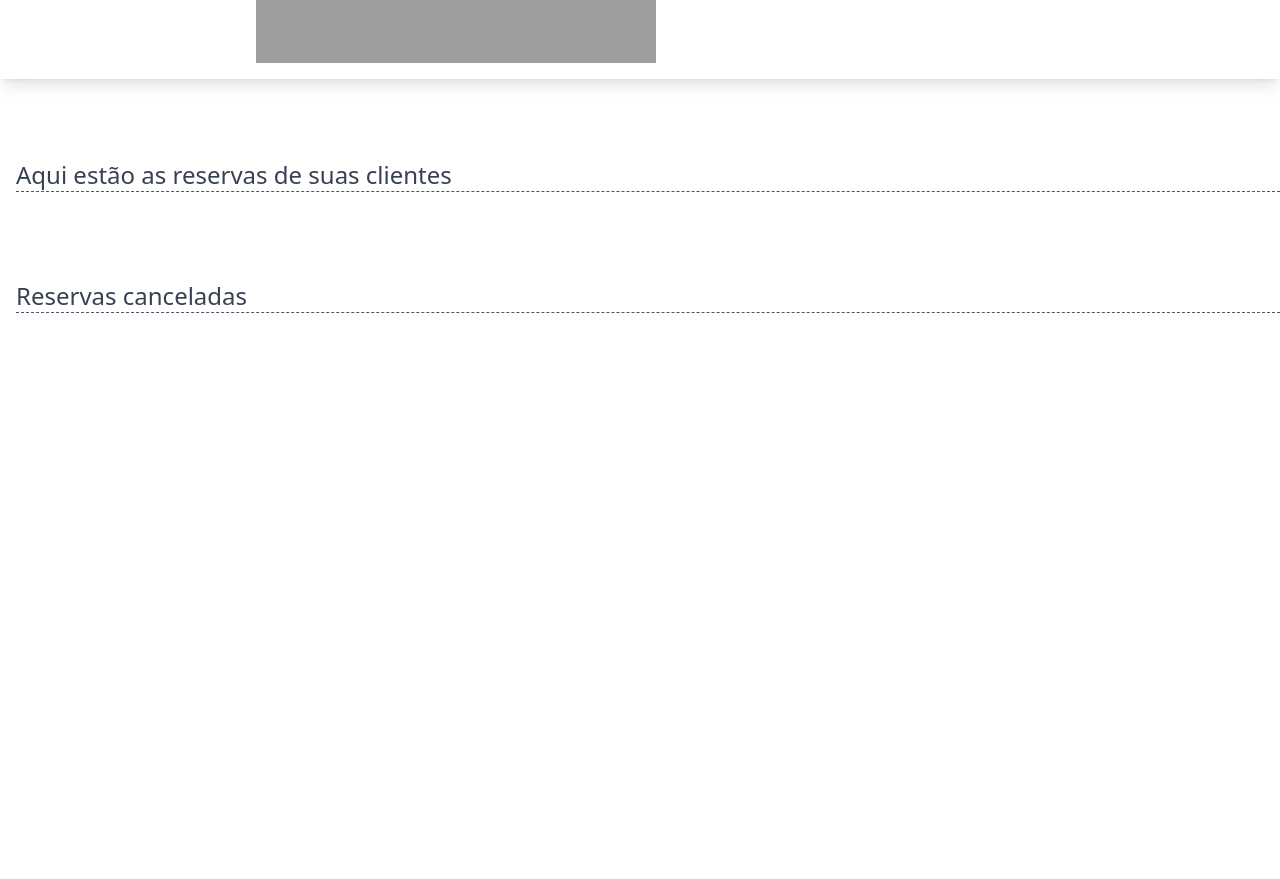
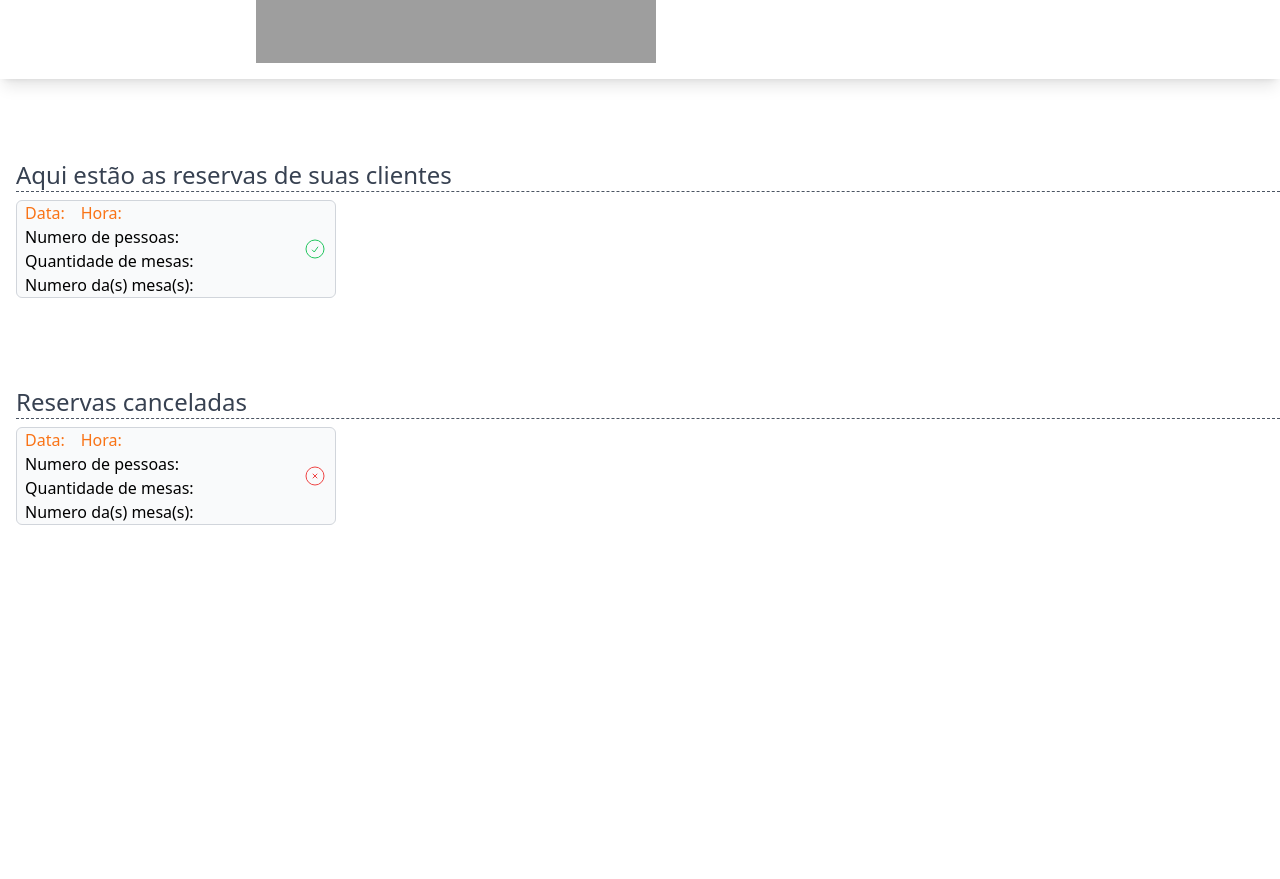
Before and after one commit to FelipeCostaOliveira/Reserva-restaurante, a Flask app: page /reservasCadastradas in a window 1280 px wide. Shown: the part 253-1132 px from the top of the page. Run offline with Flask 3, Linux system fonts and the light colour scheme; some libraries are stand-ins or nearby versions; grey boxes are pictures that could not be loaded.

Commit message:
STYLE :: Etilizando o card de reservas

```diff
--- a/templates/restaurante/ReservasCadastradas.html
+++ b/templates/restaurante/ReservasCadastradas.html
@@ -15,33 +15,47 @@
    {% include 'componentes/navbar.html' %}
 </header>
 <body>
-    <form action="/reservasCadastradas" method="post" class="flex min-h-screen flex-col ">
+    <form action="/reservasCadastradas" method="post" class="flex min-h-screen flex-col">
         <div class="flex flex-col">
             <div>
                 <div class="mt-20 ml-4 border-dashed border-b border-gray-600">
                      <h1 class="text-2xl text-gray-700 font-medium">Aqui estão as reservas de suas clientes</h1>
                 </div>
-            <form action="/reserva" method="post">
-
-                {% for reserva in id_restaurante %}
-                <div class="flex flex-row">
-                    <label for="detalhes-{{reserva[0]}}  href="{{url_for("reserva")}}"" class="">
-                        <button class="flex flex-col mt-2 ml-4 border border-gray-100 bg-gray-50 p-2 rounded-md w-1/5 shadow-xl text-xs">
-                            <h1 class="text-orange-500 font-semibold">{{reserva[1]}}</h1>
-                            <h1 class="text-gray-700 font-normal">Número de pessoas: {{reserva[2]}}</h1>
-                            <h1 class="text-gray-700 font-normal">Número da(s) mesa(s): </h1>
-                            <h1 class="text-gray-700 font-normal">Quantidade de mesas:</h1>
-                        </button>
-                    </label>
+                <div class="flex flex-row gap-2">
+                    <div class="mt-2 ml-4 px-2 flex flex-row border border-gray-300 bg-gray-50 rounded-md w-80 justify-between items-center cursor-pointer">
+                        <div class="flex flex-col">
+                            <div class="flex flex-row gap-4 text-orange-500 font-medium">
+                                <h1>Data:</h1>
+                                <h1>Hora:</h1>
                             </div>
-                {%endfor%}
-
-            </form>
+                            <h1>Numero de pessoas: </h1>
+                            <h1>Quantidade de mesas: </h1>
+                            <h1>Numero da(s) mesa(s):</h1>
                         </div>
-
-
+                        <svg xmlns="http://www.w3.org/2000/svg" fill="none" viewBox="0 0 24 24" strokeWidth={1.5} stroke="currentColor" class="size-6 text-green-500  ">
+                            <path strokeLinecap="round" strokeLinejoin="round" d="M9 12.75 11.25 15 15 9.75M21 12a9 9 0 1 1-18 0 9 9 0 0 1 18 0Z" />
+                        </svg>
+                    </div>
+                </div>
+            </div>
             <div class="mt-20 ml-4 border-dashed border-b border-gray-600">
                 <h1 class="text-2xl text-gray-700 font-medium mt-2">Reservas canceladas</h1>
+            </div>
+            <div class="flex flex-row gap-2">
+                <div class="mt-2 ml-4 px-2 flex flex-row border border-gray-300 bg-gray-50 rounded-md w-80 justify-between items-center cursor-pointer">
+                    <div class="flex flex-col">
+                        <div class="flex flex-row gap-4 text-orange-500 font-medium">
+                            <h1>Data:</h1>
+                            <h1>Hora:</h1>
+                        </div>
+                        <h1>Numero de pessoas: </h1>
+                        <h1>Quantidade de mesas: </h1>
+                        <h1>Numero da(s) mesa(s):</h1>
+                    </div>
+                    <svg xmlns="http://www.w3.org/2000/svg" fill="none" viewBox="0 0 24 24" strokeWidth={1.5} stroke="currentColor" class="size-6 text-red-500">
+                        <path strokeLinecap="round" strokeLinejoin="round" d="m9.75 9.75 4.5 4.5m0-4.5-4.5 4.5M21 12a9 9 0 1 1-18 0 9 9 0 0 1 18 0Z" />
+                    </svg>
+                </div>
             </div>
         </div>
      </form>
```
Lines whose indentation alone changed are shown as unchanged.
